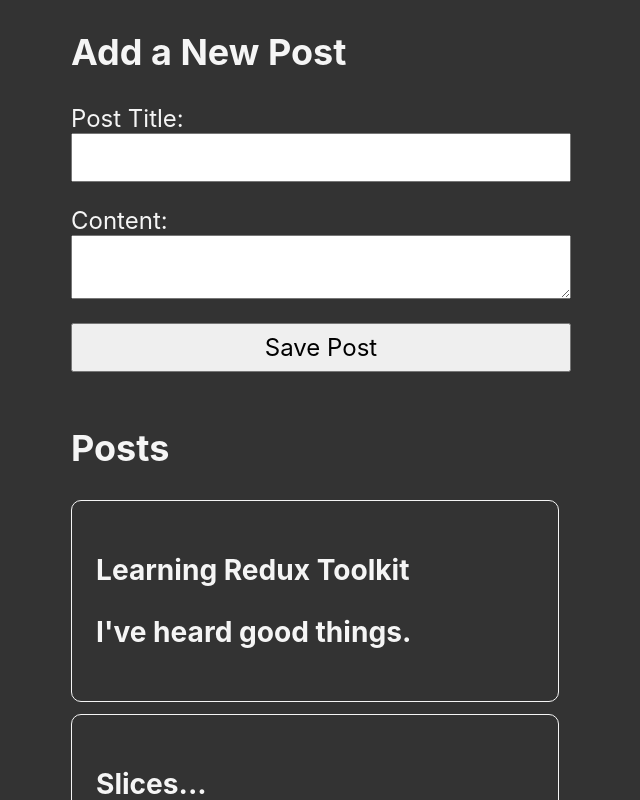
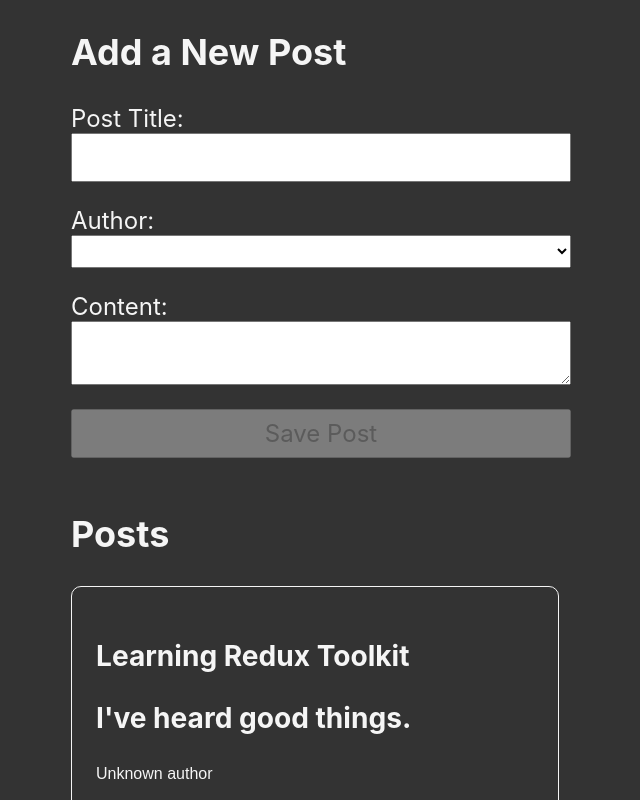
Before and after one commit to urbrioche/react-typescript-HOL, a React (Create React App) app: page /post in a window 1280 px wide. Shown: the top 800 px of the page, without its empty margins (319-959 px from the left). Built offline with nearby package versions, Linux system fonts and the light colour scheme.

Commit message:
[redux][user] 加入post author component and slice

```diff
--- a/src/app/store.ts
+++ b/src/app/store.ts
@@ -1,11 +1,13 @@
 import {configureStore} from "@reduxjs/toolkit";
 import counterReducer from "../pages/CounterRedux/conterSlice";
 import postsReducer from "../pages/Post/postsSlice";
+import usersReducer from "../pages/Post/usersSlice";
 
 export const store = configureStore({
     reducer: {
         counter: counterReducer,
         posts: postsReducer,
+        users: usersReducer,
     }
 });
 
--- a/src/pages/Post/AddPostForm.tsx
+++ b/src/pages/Post/AddPostForm.tsx
@@ -1,22 +1,36 @@
 import {ChangeEvent, useState} from "react";
-import {useAppDispatch} from "../../app/hooks";
+import {useAppDispatch, useAppSelector} from "../../app/hooks";
 import {postAdded} from "./postsSlice";
+import {selectAllUsers} from "./usersSlice";
 
 const AddPostForm = () => {
     const dispatch = useAppDispatch();
 
     const [title, setTitle] = useState('');
     const [content, setContent] = useState('');
+    const [userId, setUserId] = useState('');
+
+    const users = useAppSelector(selectAllUsers);
 
     const onTitleChanged = (e: ChangeEvent<HTMLInputElement>) => setTitle(e.target.value);
     const onContentChanged = (e: ChangeEvent<HTMLTextAreaElement>) => setContent(e.target.value);
+    const onAuthorChange = (e: ChangeEvent<HTMLSelectElement>) => setUserId(e.target.value);
+
     const onSavePostClicked = () => {
         if (title && content) {
-            dispatch(postAdded(title, content));
+            dispatch(postAdded(title, content, userId));
             setTitle('');
             setContent('');
         }
     };
+
+    const canSave = Boolean(title) && Boolean(content) && Boolean(userId);
+
+    const usersOptions = users.map(user => (
+        <option key={user.id} value={user.id}>
+            {user.name}
+        </option>
+    ));
 
     return (
         <section>
@@ -30,6 +44,11 @@
                     value={title}
                     onChange={onTitleChanged}
                 />
+                <label htmlFor="postAuthor">Author:</label>
+                <select id="postAuthor" value={userId} onChange={onAuthorChange}>
+                    <option value=""></option>
+                    {usersOptions}
+                </select>
                 <label htmlFor="postContent">Content:</label>
                 <textarea
                     id="postContent"
@@ -39,7 +58,10 @@
                 />
                 <button
                     type="button"
-                    onClick={onSavePostClicked}>Save Post
+                    onClick={onSavePostClicked}
+                    disabled={!canSave}
+                >Save Post
+
                 </button>
             </form>
         </section>
--- /dev/null
+++ b/src/pages/Post/PostAuthor.tsx
@@ -0,0 +1,14 @@
+import {useAppSelector} from "../../app/hooks";
+import {selectAllUsers} from "./usersSlice";
+
+const PostAuthor = ({userId}: { userId: string }) => {
+    const users = useAppSelector(selectAllUsers);
+    const author = users.find(user => user.id === userId);
+
+    return <span>
+        {author ? author.name : 'Unknown author'}
+    </span>;
+
+};
+
+export default PostAuthor;
--- a/src/pages/Post/PostList.tsx
+++ b/src/pages/Post/PostList.tsx
@@ -1,5 +1,6 @@
 import {useAppSelector} from "../../app/hooks";
 import {selectAllPosts} from "./postsSlice";
+import PostAuthor from "./PostAuthor";
 
 const PostList = () => {
     // 第一版寫法
@@ -12,6 +13,9 @@
         <article key={post.id}>
             <h3>{post.title}</h3>
             <h3>{post.content.substring(0, 100)}</h3>
+            <p className="postCredit">
+                <PostAuthor userId={post.userId}/>
+            </p>
         </article>
     ));
     return <>
--- a/src/pages/Post/index.css
+++ b/src/pages/Post/index.css
@@ -15,3 +15,15 @@
     font: inherit;
     margin-bottom: 1em;
 }
+
+.postCredit {
+    font-size: 1rem;
+}
+
+.reactionButton {
+    margin: 0 0.25em 0 0;
+    background: transparent;
+    border: none;
+    color: whitesmoke;
+    font-size: 1rem;
+}
--- a/src/pages/Post/postsSlice.ts
+++ b/src/pages/Post/postsSlice.ts
@@ -9,11 +9,13 @@
         id: '1',
         title: 'Learning Redux Toolkit',
         content: "I've heard good things.",
+        userId: '',
     },
     {
         id: '2',
         title: 'Slices...',
         content: "The more I say slice, the more I want pizza.",
+        userId: '',
     }
 ];
 
@@ -22,15 +24,16 @@
         initialState,
         reducers: {
             postAdded: {
-                reducer(state, action: PayloadAction<{ id: string, title: string, content: string }>) {
+                reducer(state, action: PayloadAction<{ id: string, title: string, content: string, userId: string }>) {
                     state.push(action.payload);
                 },
-                prepare(title: string, content: string) {
+                prepare(title: string, content: string, userId: string) {
                     return {
                         payload: {
                             id: nanoid(),
                             title,
-                            content
+                            content,
+                            userId,
                         }
                     };
                 }
--- /dev/null
+++ b/src/pages/Post/usersSlice.ts
@@ -0,0 +1,17 @@
+import {createSlice} from "@reduxjs/toolkit";
+import {RootState} from "../../app/store";
+
+const initialState = [
+    {id: '0', name: 'Dude Lebowski'},
+    {id: '1', name: 'Neil Young'},
+    {id: '2', name: 'Dave Gray'},
+];
+
+const usersSlice = createSlice({
+    name: 'users',
+    initialState,
+    reducers: {}
+});
+
+export const selectAllUsers = (state: RootState) => state.users;
+export default usersSlice.reducer;
```
